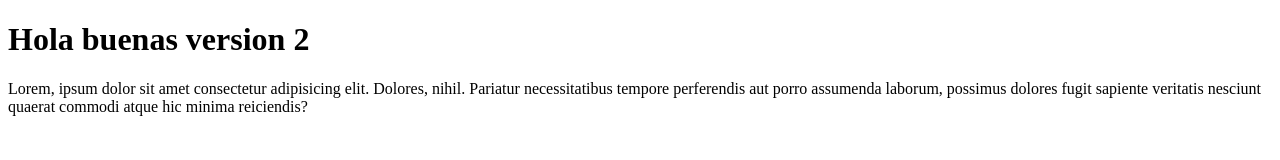
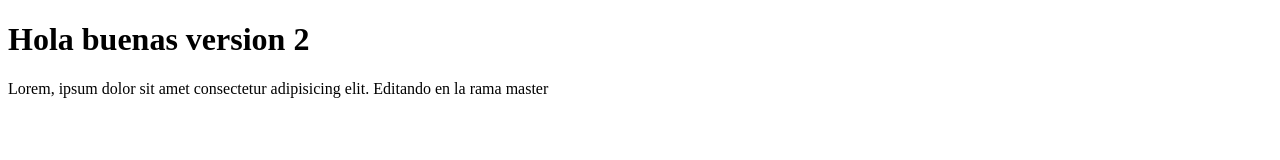
Before and after one commit to estebonix/Prueba-git-despliegue, a plain HTML site: page index.html in a window 1280 px wide. Drawn offline with Linux system fonts and the light colour scheme.

Commit message:
cambio al lorem

```diff
--- a/index.html
+++ b/index.html
@@ -8,6 +8,6 @@
 <body>
     <h1>Hola buenas version 2</h1>
 
-    <p>Lorem, ipsum dolor sit amet consectetur adipisicing elit. Dolores, nihil. Pariatur necessitatibus tempore perferendis aut porro assumenda laborum, possimus dolores fugit sapiente veritatis nesciunt quaerat commodi atque hic minima reiciendis?</p>
+    <p>Lorem, ipsum dolor sit amet consectetur adipisicing elit. Editando en la rama master</p>
 </body>
 </html>
```
